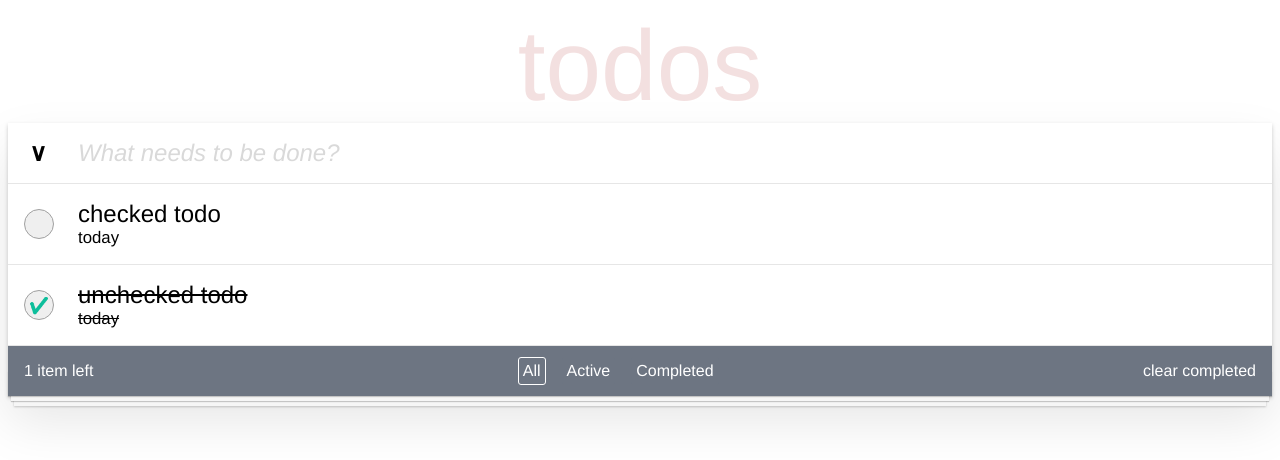
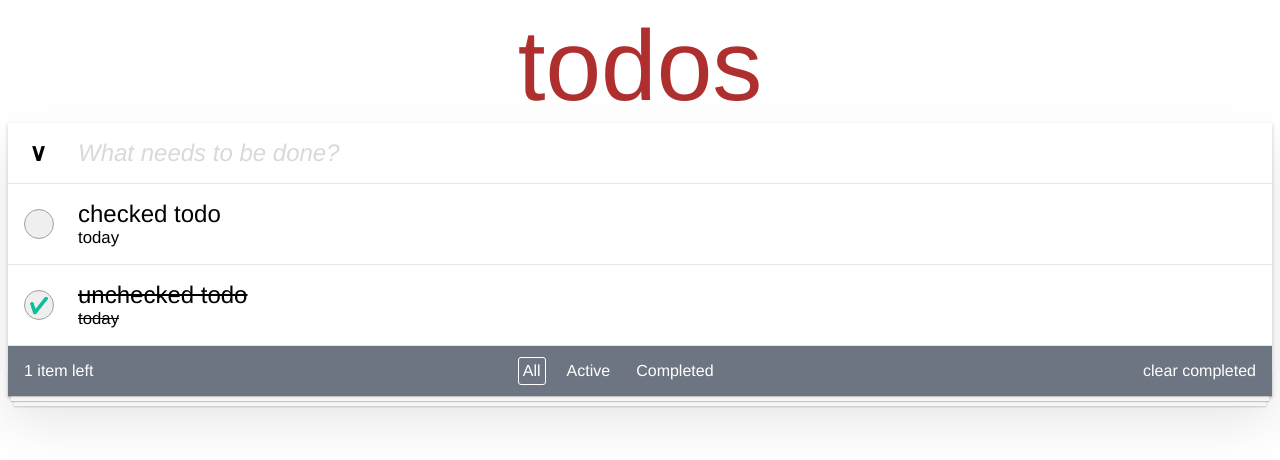
Before and after one commit to doppelmutzi/companion-project-histoire, a Vue app: page / in a window 1280 px wide. Shown: the top 460 px of the page. Built offline with nearby package versions, Linux system fonts and the light colour scheme.

Commit message:
✨ Story for Headline component

```diff
--- a/src/App.vue
+++ b/src/App.vue
@@ -4,6 +4,6 @@ import Todos from "./views/Todos.vue";
 </script>
 
 <template>
-  <Headline />
+  <Headline font-color="red" text="todos" />
   <Todos />
 </template>
--- a/src/components/Headline.vue
+++ b/src/components/Headline.vue
@@ -1,10 +1,35 @@
 <template>
-  <h1>todos</h1>
+  <h1 :style="{ color }">{{ text }}</h1>
 </template>
+<script lang="ts" setup>
+import { type PropType, computed } from "vue";
 
+export type HeadlineColor = "green" | "red" | "gray";
+
+const prop = defineProps({
+  fontColor: {
+    type: String as PropType<HeadlineColor>,
+    default: "red",
+  },
+  text: {
+    type: String,
+    required: true,
+  },
+});
+
+const color = computed(() => {
+  switch (prop.fontColor) {
+    case "green":
+      return "#0dbe9b";
+    case "gray":
+      return `rgb(109, 117, 130)`;
+    default:
+      return `rgba(175, 47, 47`;
+  }
+});
+</script>
 <style scoped lang="scss">
 h1 {
-  color: rgba(175, 47, 47, 0.15);
   font-size: 100px;
   font-weight: 100;
   text-align: center;
```
Also changed, not shown: 1 other file (tests, documents, lock files or other folders).
